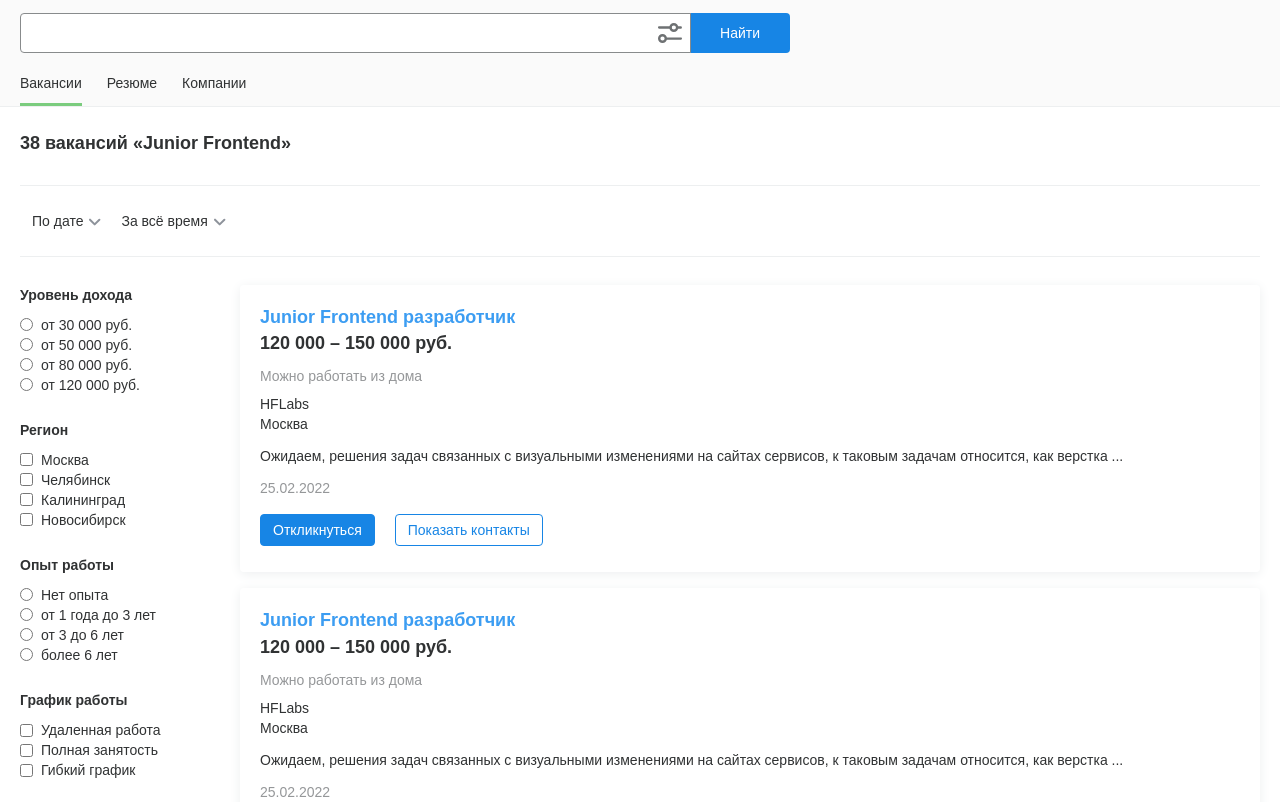
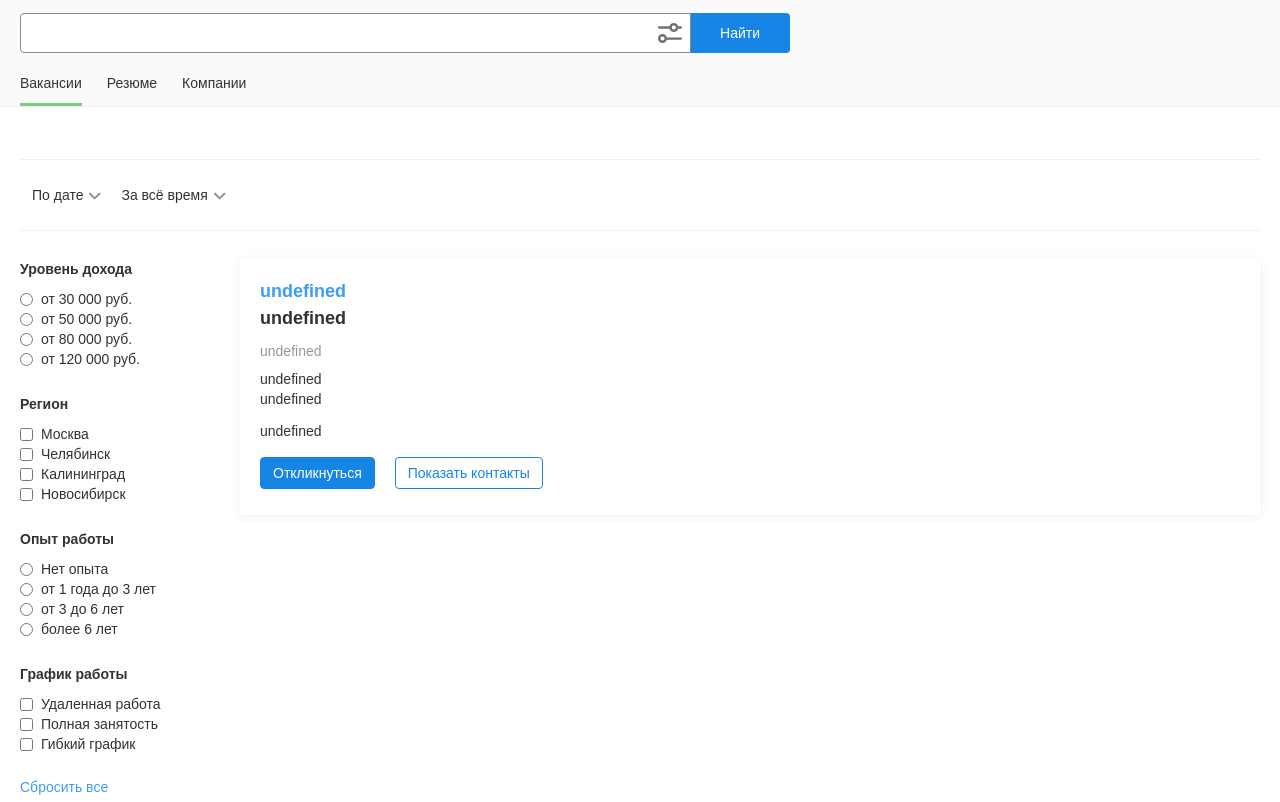
Before and after one commit to SoullessSoldier/meschool-html_hh, a plain HTML site: page index.html in a window 1280 px wide. Shown: the part 127-929 px from the top of the page. Drawn offline with Linux system fonts and the light colour scheme; no server answers.

Commit message:
add Day 2 - fetch data and search with Node's backend

```diff
--- a/index.html
+++ b/index.html
@@ -74,7 +74,7 @@
 
   <main class="main">
     <div class="container">
-      <h1 class="found">38 вакансий &laquo;<span class="found__item">Junior Frontend</span>&raquo;</h1>
+      <h1 class="found"></h1>
       <div class="option">
         <div class="option__field option__field_order">
           <button class="option__btn option__btn_order">По дате</button>
@@ -186,7 +186,7 @@
         </div>
         <div class="wrapper__result result">
           <ul class="result__list">
-           <li class="result__item">
+           <!-- <li class="result__item">
              <article class="vacancy">
                <h2 class="vacancy__title">
                  <a class="vacancy__open-modal" href="#" data-vacancy="3515">Junior Frontend разработчик</a>
@@ -275,7 +275,7 @@
              </article>
            </li>
 
-           <li class="result__item">
+           <li class="result__item"> -->
              <article class="vacancy">
                <h2 class="vacancy__title"><a href="#">Junior Frontend разработчик</a></h2>
                <p class="vacancy__compensation">120&nbsp;000 – 150&nbsp;000 руб.</p>
--- a/scripts/index.js
+++ b/scripts/index.js
@@ -4,7 +4,8 @@
 const optionBtnOrder = document.querySelector('.option__btn_order'),
     optionBtnPeriod = document.querySelector('.option__btn_period'),
     optionListOrder = document.querySelector('.option__list_order'),
-    optionListPeriod = document.querySelector('.option__list_period');
+    optionListPeriod = document.querySelector('.option__list_period'),
+    headerFound = document.querySelector('.found');
 
 optionBtnOrder.addEventListener('click', (e) => {
     optionListOrder.classList.toggle('option__list_active');
@@ -65,7 +66,7 @@ cityRegionList.addEventListener('click', (e) => {
     if(target.classList.contains('city__link')){
         topCityBtn.textContent = target.textContent;
         city.classList.remove('city_active');
-    };
+    }
 });
 
 //модальное окно
@@ -86,3 +87,143 @@ overlayVacancyModal.addEventListener('click', (e) => {
         overlayVacancyModal.classList.remove('overlay_active');
     }
 });
+
+//вывод карточек и поиск
+const convertDate = (dateString = '') => {
+    const patternDate  = /(\d{2})\/(\d{2})\/(\d{4})/gm;
+    let withGyhepns, withDots;
+    withGyhepns = dateString ? dateString.replace(patternDate, '$3-$1-$2') : '';
+    withDots  = dateString ? dateString.replace(patternDate, '$2.$1.$3') : '';
+    console.log(dateString, withGyhepns, withDots);
+    return {withGyhepns, withDots};
+}
+
+const createCard = (vacancy) => {
+    const {id,
+        title,
+        minCompensation,
+        compensation,
+        workSchedule,
+        employer,
+        address,
+        description,
+        date
+    } = vacancy;
+    const convertedDate = convertDate(date);
+    const card = document.createElement('li');
+    card.classList.add('result__item');
+    const cardElement =
+    `
+        <article class="vacancy">
+        <h2 class="vacancy__title">
+            <a class="vacancy__open-modal" href="#" data-vacancy="${id}">${title}</a>
+        </h2>
+        <p class="vacancy__compensation">${compensation}</p>
+        <p class="vacancy__work-schedule">${workSchedule}</p>
+        <div class="vacancy__employer">
+            <p class="vacancy__employer-title">${employer}</p>
+            <p class="vacancy__employer-address">${address}</p>
+        </div>
+        <p class="vacancy__description">${description}</p>
+        <p class="vacancy__date">
+            <time datetime="${convertedDate.withGyhepns}">${convertedDate.withDots}</time>
+        </p>
+        <div class="vacancy__wrapper-btn">
+            <a class="vacancy__response vacancy__open-modal" href="#" data-vacancy="${id}">Откликнуться</a>
+            <button class="vacancy__contacts">Показать контакты</button>
+        </div>
+        </article>
+    `;
+    card.insertAdjacentHTML('afterbegin', cardElement);
+    return card;
+};
+
+const renderCards = (data = ['']) => {
+    resultList.textContent = '';
+    /*const cards = [];
+    data.forEach(element => {
+        resultList.append(createCard(element));
+    });*/
+    const cards = data.map(createCard);
+    resultList.append(...cards);
+
+};
+
+const BASE_URL = 'http://localhost:3000';
+const urlApiGetVacancy = new URL('api/vacancy', BASE_URL);
+
+const getData = ({search} = {}) => {
+    if (search) {
+        urlApiGetVacancy.searchParams.delete('search');
+        urlApiGetVacancy.searchParams.append('search', search);
+        return fetch(urlApiGetVacancy);
+    }
+    return fetch(urlApiGetVacancy);
+}
+
+const formSearch = document.querySelector('.bottom__search');
+
+formSearch.addEventListener('submit', async (e) => {
+    e.preventDefault();
+    const textSearch = formSearch.search.value;
+    if (textSearch.length > 2) {
+        formSearch.search.style.borderColor = '';
+        const data = await getData({search: textSearch})
+        .then(response => {
+            if(response.ok){
+                return response.json();
+            }
+            throw new Error('Something went wrong');
+        })
+        .then(data => {
+            return data;
+        })
+        .catch((error) => {
+            console.warn(error);
+        });
+        renderCards(data);
+        formSearch.reset();
+        clearHeaderFound();
+        const headerFoundContent = `
+        ${data.length} ${declOfNum(data.length, ['вакансия', 'вакансии', 'вакансий'])} &laquo;<span class="found__item">${textSearch}</span>&raquo;
+        `;
+        headerFound.insertAdjacentHTML('beforeend', headerFoundContent);
+
+    } else {
+        formSearch.search.style.borderColor = 'red';
+        setTimeout(()=>{
+            formSearch.search.style.borderColor = '';
+        }, 2000);
+    }
+});
+
+const init = async () => {
+    const data = await getData()
+    .then(response => {
+        if(response.ok){
+            return response.json();
+        }
+        throw new Error('Error fetching data');
+    })
+    .then(data => {
+        return data;
+    })
+    .catch((error) => {
+        console.warn(error);
+    });
+    renderCards(data);
+
+};
+
+const clearHeaderFound = () => {
+    headerFound.textContent = '';
+};
+
+function declOfNum(number, words) {
+    return words[(number % 100 > 4 && number % 100 < 20) ? 2 : [2, 0, 1, 1, 1, 2][(number % 10 < 5) ? Math.abs(number) % 10 : 5]];
+}
+
+clearHeaderFound();
+init();
+
+renderCards();
```
Also changed, not shown: readme.md.
